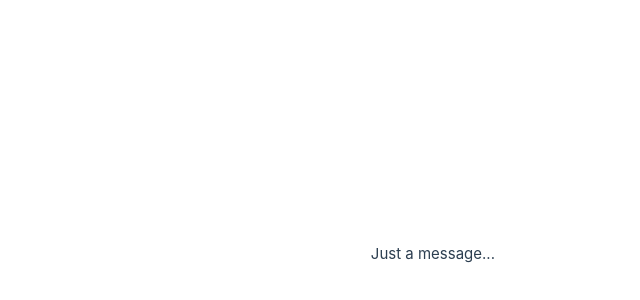
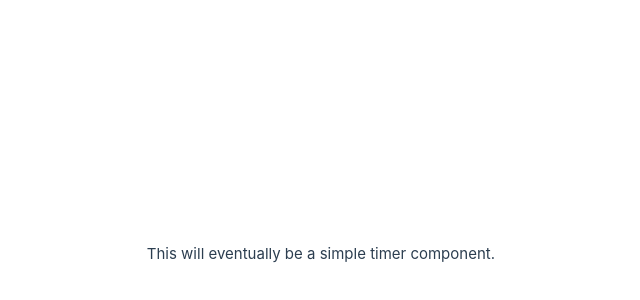
Before and after one commit to thepeoplescoder/vue--multi-timer, a Vue app: page / in a window 1280 px wide. Shown: the part 146-446 px from the top of the page, without its empty margins (145-785 px from the left). Built offline with nearby package versions, Linux system fonts and the light colour scheme.

Commit message:
Added SimpleRunningTimer, deleted TestComponent.

```diff
--- a/src/App.vue
+++ b/src/App.vue
@@ -1,9 +1,9 @@
 <script setup>
-import TestComponent from "./components/TestComponent.vue";
+import SimpleRunningTimer from "./components/SimpleRunningTimer.vue";
 </script>
 
 <template>
-  <TestComponent />
+  <SimpleRunningTimer />
 </template>
 
 <style>
--- a/src/components/TestComponent.vue
+++ b/src/components/SimpleRunningTimer.vue
@@ -2,7 +2,7 @@
 </script>
 
 <template>
-    Just a message...
+    This will eventually be a simple timer component.
 </template>
 
 <style>
```
